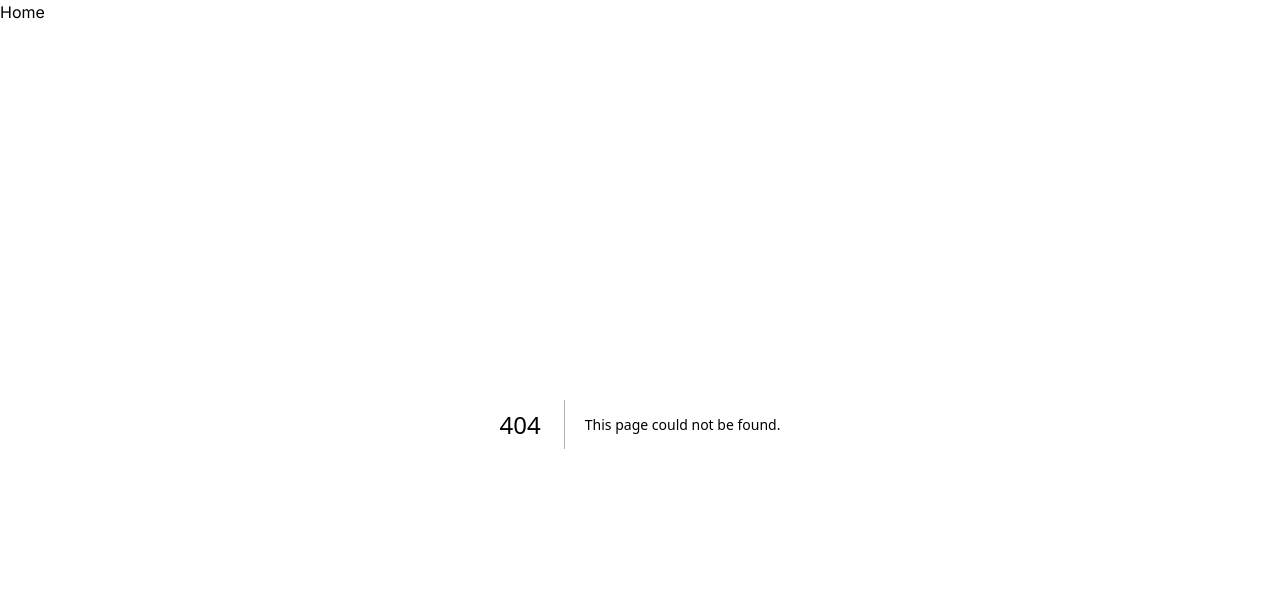
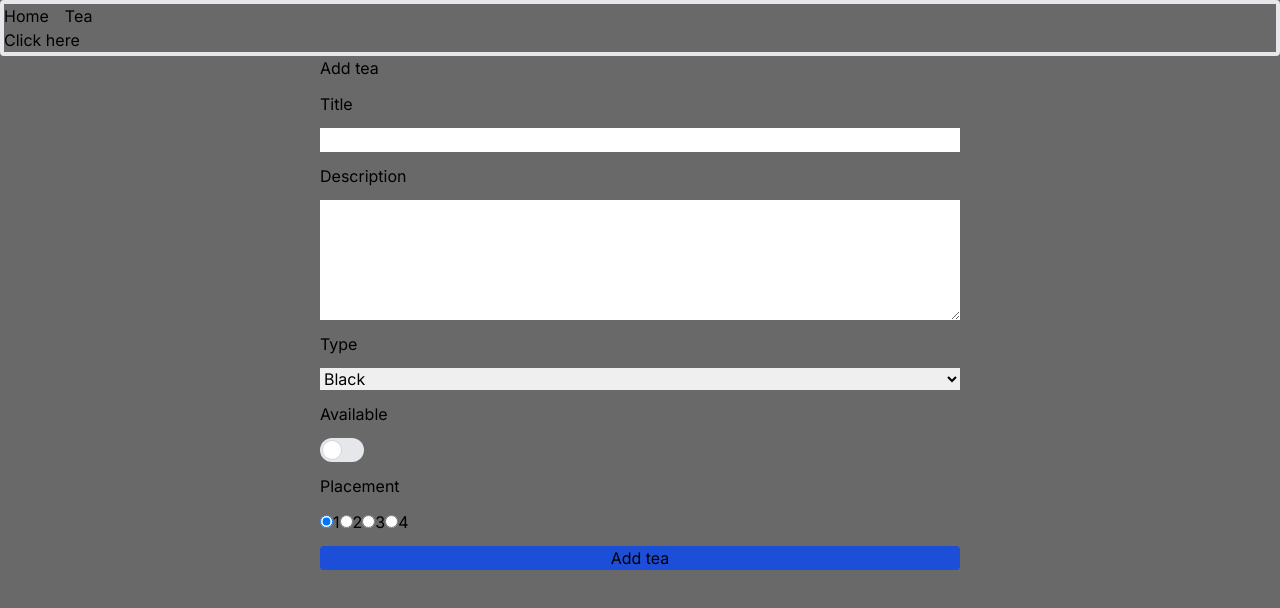
Before and after one commit to TearingStraw277/tea-selector-mk2, a Next.js app: page /TeaPage/1 in a window 1280 px wide. Before the commit this address had no page. Shown: the top 608 px of the page. Built offline with nearby package versions, Linux system fonts and the light colour scheme.

Commit message:
more mongo tests

```diff
--- /dev/null
+++ b/app/(components)/TeaForm.tsx
@@ -0,0 +1,134 @@
+"use client"
+
+import { useRouter } from "next/navigation"
+import React, { useState } from "react"
+
+const TeaForm = () => {
+    const router = useRouter()
+    const handleChange = (e) => {
+        const value =e.target.value
+        const name = e.target.name
+
+        setFormData((prevState) => ({
+            ...prevState,
+            [name]: value,
+        }))
+
+    }
+
+    const handleSubmit = async () => {
+        //e.preventDefault();
+        const res = await fetch("/api/Tea", {
+        method: "POST",
+        body: JSON.stringify({formData}),
+        headers: {
+            "Content-Type": "application/json"
+        }
+    })
+
+    if (!res.ok){
+        throw new Error("failed to create ticket")
+    }
+    router.refresh()
+    router.push("/")
+    }
+    const startingData = {
+        title: "",
+        description: "",
+        type: "",
+        available: "True",
+        placement: "1"
+    }
+
+    const [formData, setFormData] = useState(startingData)
+
+    return (
+        <div className="flex justify-center">
+            <form className="flex flex-col gap-3 w-1/2" method="post" onSubmit={handleSubmit}>
+                <h3> Add tea</h3>
+                <label>Title</label>
+                <input
+                id="title"
+                name="title"
+                type="text"
+                onChange={handleChange}
+                required={true}
+                value={formData.title}
+                />
+                <label>Description</label>
+                <textarea
+                id="description"
+                name="description"
+                onChange={handleChange}
+                required={true}
+                value={formData.description}
+                rows= {5}
+                />
+                <label>Type</label>
+                <select name="type" value={formData.type} onChange={handleChange}>
+                    <option value="Black">Black</option>
+                    <option value="Green">Green</option>
+                    <option value="White">White</option>
+                    <option value="Oolong">Oolong</option>
+                </select>
+
+                <label>Available</label>
+                <label className="relative inline-flex items-center cursor-pointer">
+                    <input
+                    id="available"
+                    name="available"
+                    type="checkbox"
+                    value={formData.available}
+                    onChange={handleChange}
+                    className="sr-only peer"/>
+                    <div className="w-11 h-6 bg-gray-200 peer-focus:outline-none peer-focus:ring-4 peer-focus:ring-blue-300 dark:peer-focus:ring-blue-800 rounded-full peer dark:bg-gray-700 peer-checked:after:translate-x-full rtl:peer-checked:after:-translate-x-full peer-checked:after:border-white after:content-[''] after:absolute after:top-[2px] after:start-[2px] after:bg-white after:border-gray-300 after:border after:rounded-full after:h-5 after:w-5 after:transition-all dark:border-gray-600 peer-checked:bg-blue-600"></div>
+                    <span className="ms-3 text-sm font-medium text-gray-900 dark:text-gray-300"></span>
+                </label>
+
+                <label>Placement</label>
+                <div>
+                    <input
+                    id="placement-1"
+                    name="placement"
+                    type="radio"
+                    onChange={handleChange}
+                    value={1}
+                    checked={formData.placement == "1"}
+                    />
+                    <label>1</label>
+                    <input
+                    id="placement-2"
+                    name="placement"
+                    type="radio"
+                    onChange={handleChange}
+                    value={2}
+                    checked={formData.placement == "2"}
+                    />
+                    <label>2</label>
+                    <input
+                    id="placement-3"
+                    name="placement"
+                    type="radio"
+                    onChange={handleChange}
+                    value={3}
+                    checked={formData.placement == "3"}
+                    />
+                    <label>3</label>
+                    <input
+                    id="placement-4"
+                    name="placement"
+                    type="radio"
+                    onChange={handleChange}
+                    value={4}
+                    checked={formData.placement == "4"}
+                    />
+                    <label>4</label>
+                </div>
+
+                <button className="rounded bg-blue-700" onClick={handleSubmit}>Add tea</button>
+            </form>
+        </div>
+    )
+}
+
+export default TeaForm
--- /dev/null
+++ b/app/(components)/TeaList.tsx
@@ -0,0 +1,22 @@
+export default function TeaList(){
+    return(
+        <ul className="accordion">
+            <li>
+                <div className="content">
+                    <span>
+                        <h2>Earl Grey</h2>
+                        <p>Something?</p>
+                    </span>
+                </div>
+            </li>
+            <li>
+                <div className="content">
+                    <span>
+                        <h2>Assam</h2>
+                        <p>Anything</p>
+                    </span>
+                </div>
+            </li>
+        </ul>
+    )
+}
--- /dev/null
+++ b/app/(components)/navbar.tsx
@@ -0,0 +1,13 @@
+import Link from 'next/link'
+
+export default function NavBar() {
+    return(
+        <nav className="border-4 rounded">
+            <a className="pr-4" href=".">Home</a>
+            <a href="./Tea">Tea</a>
+            <div className="justify-center">
+                <Link href="/TeaPage">Click here</Link>
+            </div>
+        </nav>
+    )
+}
--- /dev/null
+++ b/app/Tea/page.tsx
@@ -0,0 +1,9 @@
+import TeaList from "@/app/(components)/TeaList";
+
+export default function Tea(){
+    return(
+        <>
+            <TeaList />
+        </>
+    )
+}
--- /dev/null
+++ b/app/TeaPage/[id]/page.tsx
@@ -0,0 +1,6 @@
+import TeaForm from "@/app/(components)/TeaForm";
+
+export default function TeaPage({ params }: { params: { id: string } })
+    {
+        return <TeaForm />
+    }
--- a/app/api/route.js
+++ b/app/api/Tea/route.js
@@ -1,4 +1,4 @@
-import Tea from "../(model)/Tea";
+import Tea from "../../(model)/Tea";
 import { NextResponse } from "next/server";
 
 export async function POST(req){
@@ -13,3 +13,7 @@ export async function POST(req){
         return NextResponse.json({message: "Error", error}, {status: 500});
     }
 }
+
+
+
+//export async function
--- a/app/components/TeaForm.tsx
+++ /dev/null
@@ -1,48 +0,0 @@
-"use client"
-
-import { useRouter } from "next/navigation"
-import React, { useState } from "react"
-
-const TeaForm = () => {
-
-    const handleChange = (e) => {
-        const value =e.target.value
-        const name = e.target.name
-
-        setFormData((prevState) => ({
-            ...prevState,
-            [name]: value,
-        }))
-
-    }
-    const startingData = {
-        title: "",
-        description: "",
-        type: "",
-        available: "True",
-        placement: "1"
-    }
-
-    const [formData, setFormData] = useState(startingData)
-
-    return (
-        <div className="flex justify-center">
-            <form>
-                <h3> Add tea</h3>
-                <label>Title</label>
-                <input
-                id="title"
-                name="title"
-                type="text"
-                onChange={handleChange}
-                required={true}
-                value={formData.title}
-                >
-
-                </input>
-            </form>
-        </div>
-    )
-}
-
-export default TeaForm
--- a/app/components/TeaList.tsx
+++ /dev/null
@@ -1,5 +0,0 @@
-export default function TeaList(){
-    return(
-        <h1>This will be a nice card layout</h1>
-    )
-}
--- a/app/components/navbar.tsx
+++ /dev/null
@@ -1,7 +0,0 @@
-export default function NavBar() {
-    return(
-        <nav className="navigation">
-            <a href=".">Home</a>
-        </nav>
-    )
-}
--- a/app/globals.css
+++ b/app/globals.css
@@ -9,3 +9,37 @@
     --background-end-rgb: 0, 0, 0;
   }
 }
+
+body {
+  background-color: dimgray;
+}
+
+.accordion {
+  width: 100%;
+  display: flex;
+  justify-content: center;
+  height: 400px;
+  gap: 16px;
+  transition: 0.3s;
+}
+
+.accordion:hover {
+  gap:0;
+}
+
+.accordion h2 {
+  font-weight: 400;
+  font-size: 24px;
+  line-height: 45px;
+  border-bottom: 2px solid #fff;
+  white-space: nowrap;
+}
+
+.accordion li {
+  position: relative;
+  overflow: hidden;
+  flex: 0 0 80px;
+  border-radius: 50px;
+  opacity: 0.75;
+  cursor: pointer;
+}
--- a/app/layout.tsx
+++ b/app/layout.tsx
@@ -1,12 +1,12 @@
 import type { Metadata } from 'next'
 import { Inter } from 'next/font/google'
 import './globals.css'
-import NavBar from './components/navbar'
+import NavBar from './(components)/navbar'
 
 const inter = Inter({ subsets: ['latin'] })
 
 export const metadata: Metadata = {
-  title: 'Create Next App',
+  title: 'Tea Selector',
   description: 'Generated by create next app',
 }
 
```
Also changed, not shown: tsconfig.json (+21 -6 lines).
